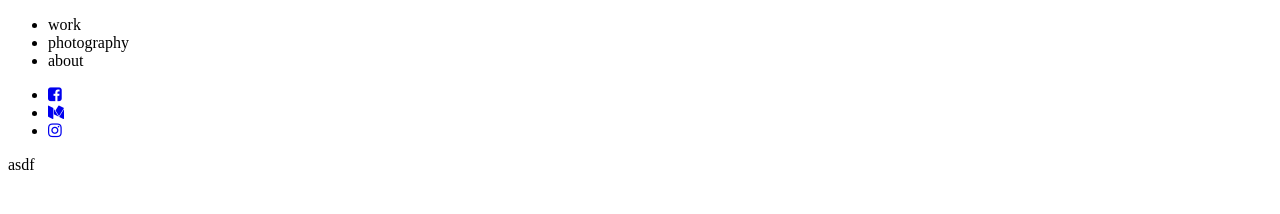
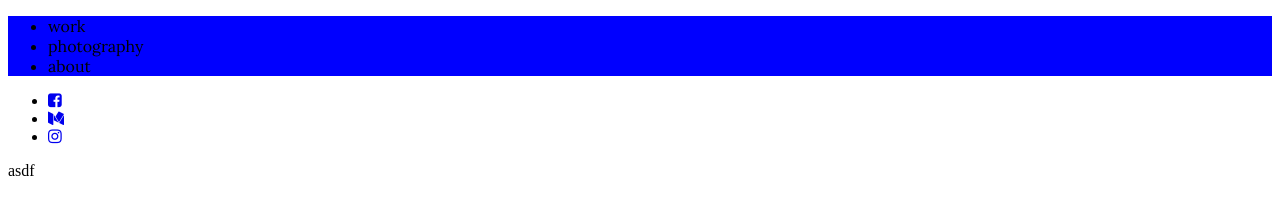
Before and after one commit to annaawang/annaawang.github.io, a website: page builds/index.html in a window 1280 px wide. Drawn offline with Linux system fonts and the light colour scheme; files whose address does not match are found by name.

Commit message:
test font change

```diff
--- a/builds/index.html
+++ b/builds/index.html
@@ -16,7 +16,7 @@
 
   <!-- CSS
   –––––––––––––––––––––––––––––––––––––––––––––––––– -->
-  <link rel="stylesheet" href="sass/styles.scss">
+  <link rel="stylesheet" href="css/styles.min.css">
   <link rel="stylesheet" href="https://maxcdn.bootstrapcdn.com/font-awesome/4.4.0/css/font-awesome.min.css">
 
   <!-- Favicon
--- a/process/sass/styles.scss
+++ b/process/sass/styles.scss
@@ -8,5 +8,6 @@ $body-font: 'Lora', serif;
 
 	li {
 		font-family: $body-font;
+		font-size: 5em;
 	}
 }
```
